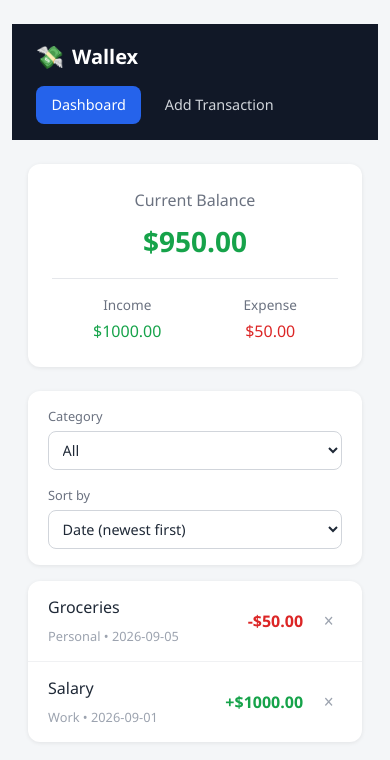
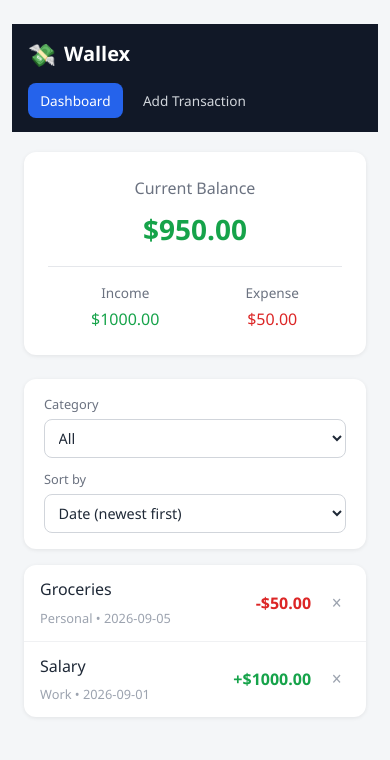
Before and after one commit to ashad0806/Expence_Tracker, a React (Vite) app: page / in a window 390 px wide. Shown: the top 760 px of the page. Built offline with nearby package versions, Linux system fonts and the light colour scheme.

Commit message:
Add Polish Responsive Styling for Mobile

```diff
--- a/src/App.css
+++ b/src/App.css
@@ -294,3 +294,27 @@ body {
 .filter-group select:focus {
   border-color: #2563eb;
 }
+
+@media (max-width: 480px) {
+  .app-content {
+    padding: 1.25rem 0.75rem 0;
+  }
+
+  .navbar {
+    padding: 0.85rem 1rem;
+  }
+
+  .navbar-links button {
+    padding: 0.4rem 0.7rem;
+    font-size: 0.85rem;
+  }
+
+  .filter-bar {
+    flex-direction: column;
+    gap: 0.75rem;
+  }
+
+  .transaction-item {
+    padding: 0.75rem 1rem;
+  }
+}
```
